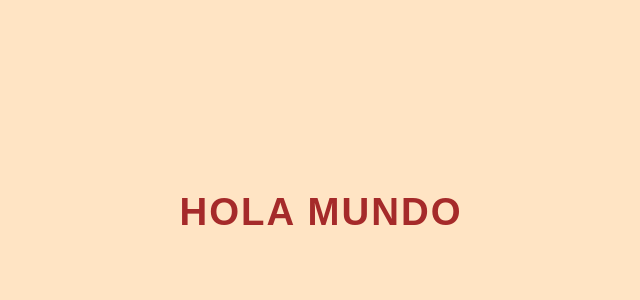
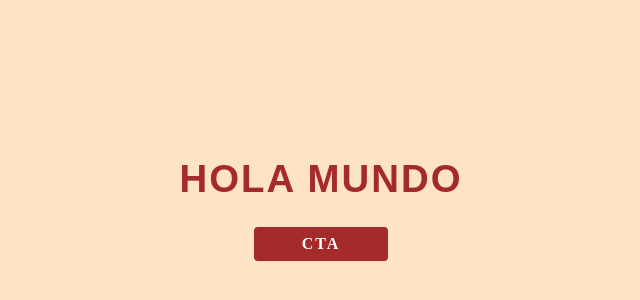
Before and after one commit to fernandacastillo-ux/Hola-Mundo, a plain HTML site: page Index.html in a window 1280 px wide. Shown: the part 188-488 px from the top of the page, without its empty margins (319-959 px from the left). Drawn offline with Linux system fonts and the light colour scheme.

Commit message:
mejoras de paginas de inicio

```diff
--- a/Index.html
+++ b/Index.html
@@ -9,5 +9,6 @@
 </head>
 <body>
     <h1>HOLA MUNDO</h1>
+    <a href="" class="boton">CTA</a>
 </body>
 </html>
--- a/style.css
+++ b/style.css
@@ -13,7 +13,7 @@ body{
     flex-direction: column;
     align-items: center;
     justify-content: center;
-    row-gap: 1rem;
+    row-gap: 2rem;
     background-color: bisque;
 
 
@@ -29,3 +29,13 @@ h1{
     font-family: Arial, Helvetica, sans-serif;
 
 }
+
+.boton{
+    padding: 0.5rem 3rem;
+    background-color: brown;
+    color: white;
+    text-decoration: none;
+    border-radius: 0.25rem;
+    font-weight: 800;
+    letter-spacing: 2px;
+}
```
